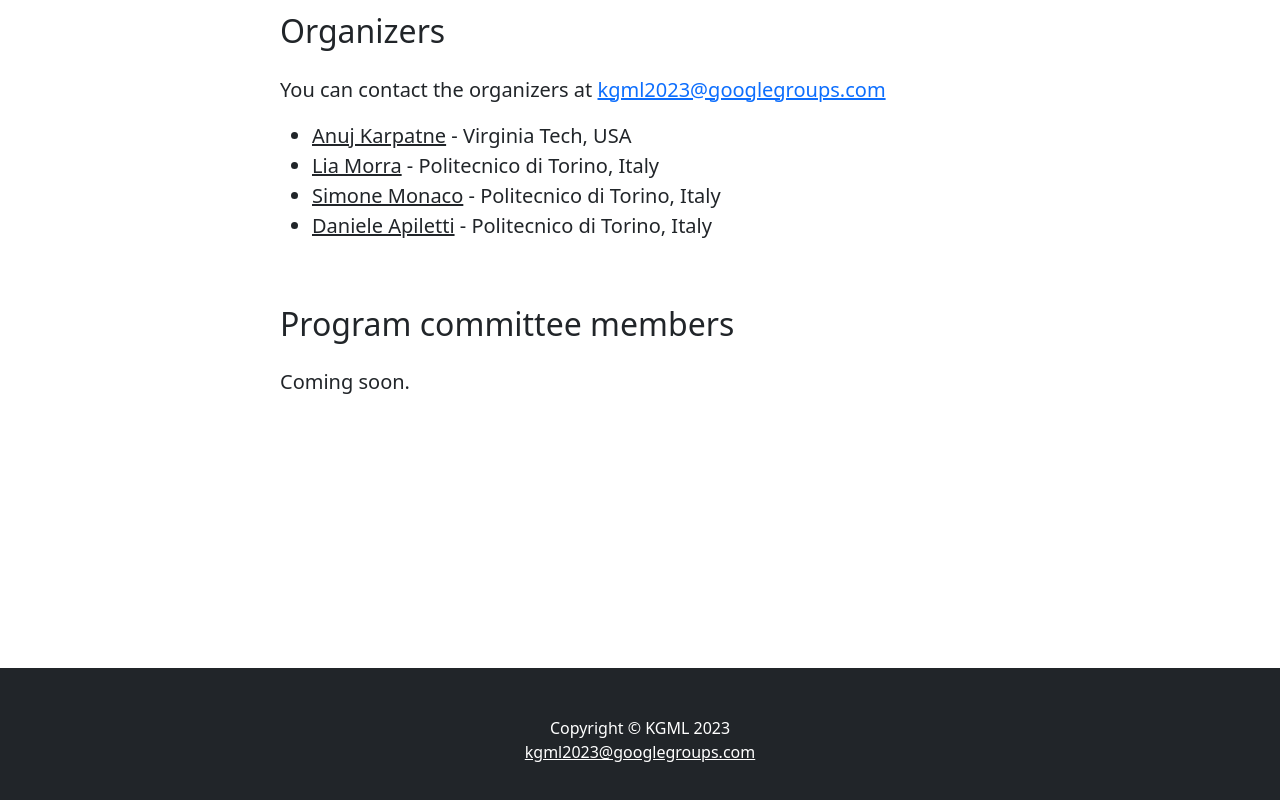
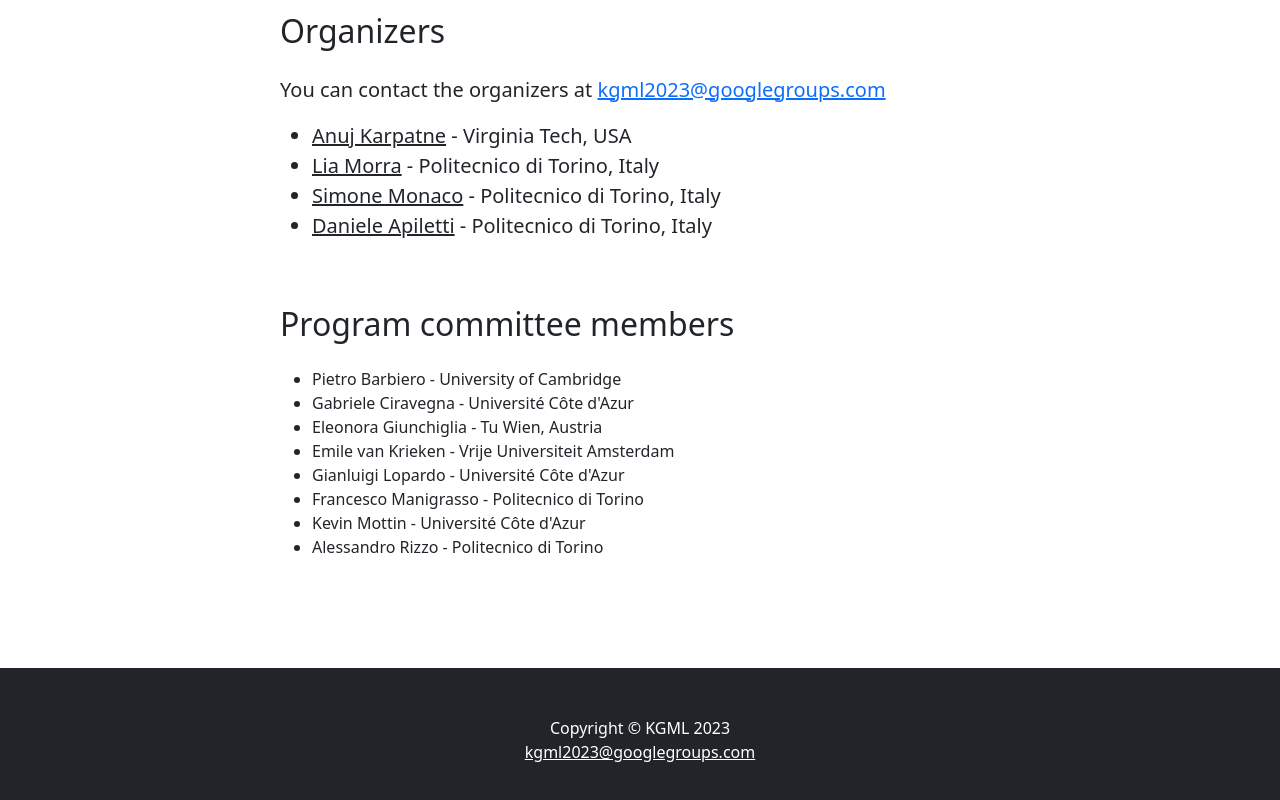
Before and after one commit to pavmassimo/tiny2025, a plain HTML site: page index.html in a window 1280 px wide. Shown: the part 4071-4871 px from the top of the page. Drawn offline with nearby package versions, Linux system fonts and the light colour scheme.

Commit message:
Names on PC

```diff
--- a/index.html
+++ b/index.html
@@ -214,17 +214,26 @@
                         </ul>
                         <br><br>
                         <h2 class="mb-4">Program committee members</h2>
-                        <p class="lead">
+                        <!-- <p class="lead">
                             Coming soon.
-                        </p>
-                        <!-- <ul>
-                                <li>Arka Daw - Virginia Tech</li>
-                                <li>Mohannad Elhamod - Virginia Tech</li>
-                                <li>Jared Willard - University of Minnesota</li>
-                                <li>Xiaowei Jia - University of Pittsburgh</li>
-                                <li>Sifan Wang - University of Pennsylvania</li>
-                                <li>Laura Von Rueden - Fraunhofer IAIS, Fraunhofer Center for Machine Learning</li>
-                        </ul> -->
+                        </p> -->
+                        <ul>
+                            <li>Pietro Barbiero - University of Cambridge</li>
+                            <li>Gabriele Ciravegna - Université Côte d'Azur</li>
+                            <li>Eleonora Giunchiglia - Tu Wien, Austria</li>
+                            <li>Emile van Krieken - Vrije Universiteit Amsterdam</li>
+                            <li>Gianluigi Lopardo - Université Côte d'Azur</li>
+                            <li>Francesco Manigrasso - Politecnico di Torino</li>
+                            <li>Kevin Mottin - Université Côte d'Azur</li>
+                            <li>Alessandro Rizzo - Politecnico di Torino</li>
+                            <!-- -----
+                            <li>Arka Daw - Virginia Tech</li>
+                            <li>Mohannad Elhamod - Virginia Tech</li>
+                            <li>Jared Willard - University of Minnesota</li>
+                            <li>Xiaowei Jia - University of Pittsburgh</li>
+                            <li>Sifan Wang - University of Pennsylvania</li>
+                            <li>Laura Von Rueden - Fraunhofer IAIS, Fraunhofer Center for Machine Learning</li> -->
+                        </ul>
                     </div>
                 </div>
             </div>
```
